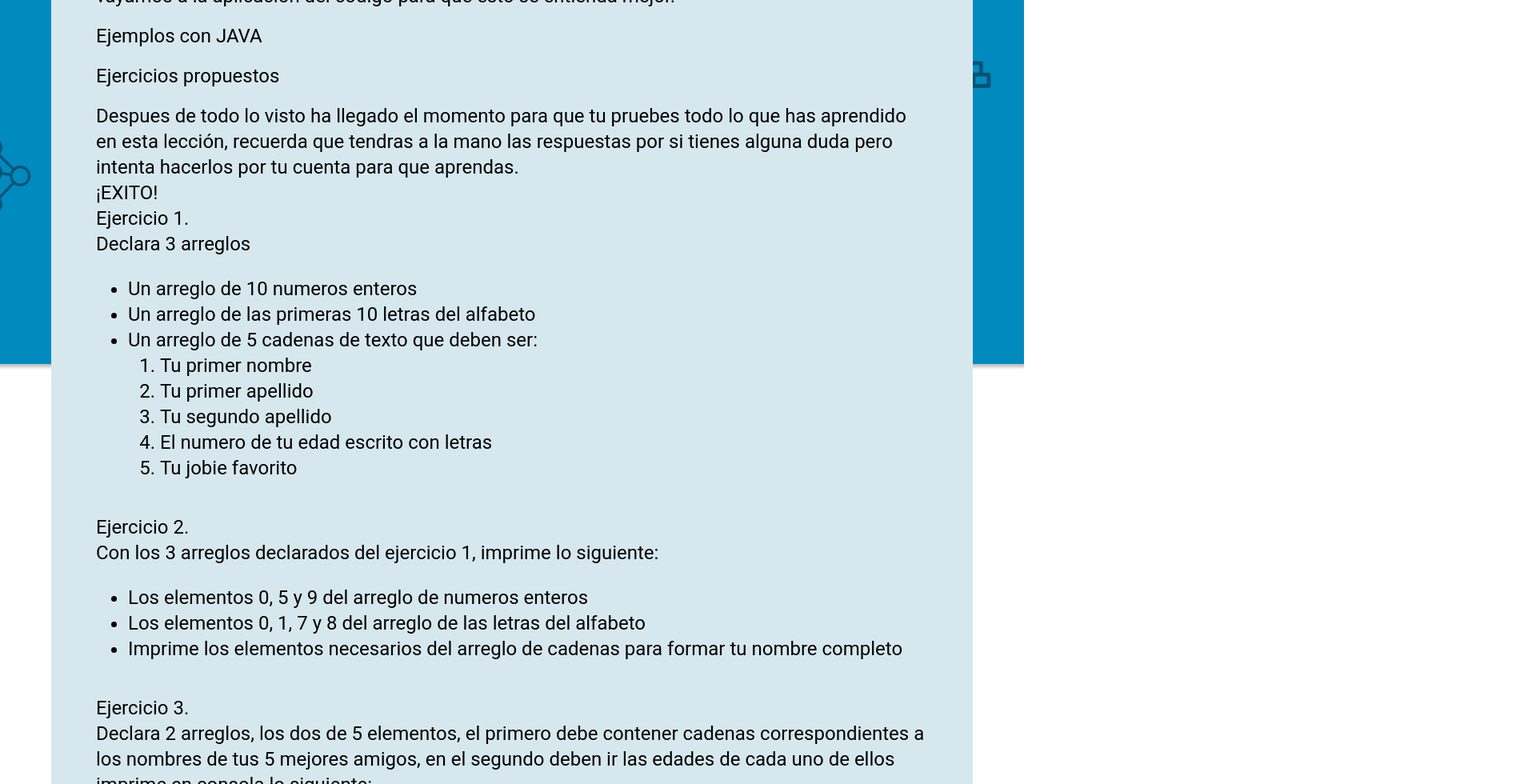
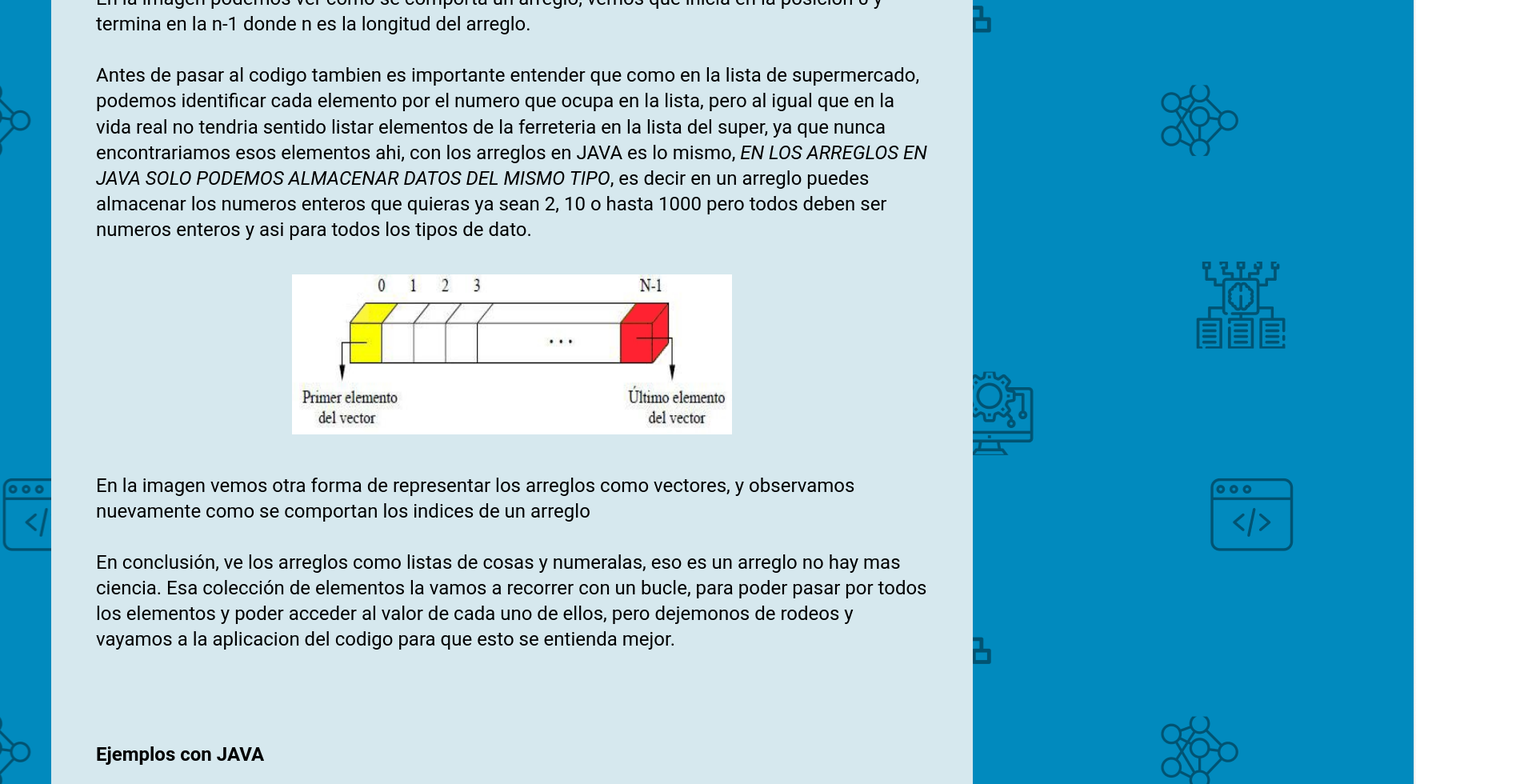
Before and after one commit to DavidPerezAntonio51/ProyectoSocial, a React (Create React App) app in the folder aprendamos-java/: page /temas/arreglos/que-es-un-arreglo/1/1 in a window 1280 px wide. Shown: the part 1800-2780 px from the top of the page at 80% size, 1920 px wide, since content can reach past the window. Built offline with nearby package versions, Linux system fonts and the light colour scheme; sample sign-in values are in the browser's storage.

Commit message:
Modificacion arreglos 5

```diff
--- a/aprendamos-java/src/Paginas/Temas/Arreglos/QueEsUnArreglo.js
+++ b/aprendamos-java/src/Paginas/Temas/Arreglos/QueEsUnArreglo.js
@@ -1,8 +1,9 @@
 import * as React from 'react';
 import { useContext } from "react";
+import { styled } from '@mui/material/styles';
 import UserContext from "../../../Contextos/UserContext";
-import { Grid, List, ListItem, Typography} from "@mui/material";
-import { Box, Container } from "@mui/system";
+import { Grid, List, ListItem, Typography, Card, CardContent, CardMedia, Paper} from "@mui/material";
+import { Box, Container, textAlign } from "@mui/system";
 import ListItemText from '@mui/material/ListItemText';
 import ListItemAvatar from '@mui/material/ListItemAvatar';
 import Avatar from '@mui/material/Avatar';
@@ -11,15 +12,22 @@ import Super2 from '../../../assets/img/imgListaSuper2.png';
 import Super3 from '../../../assets/img/imgListaSuper3.jpg';
 import Super4 from '../../../assets/img/imgListaSuper4.jpg';
 import Super5 from '../../../assets/img/imgListaSuper5.jpg';
-//import arre1 from '../../../assets/img/imgListaSuper2.jpg';
-//import arre2 from '../../../assets/img/imgListaSuper2.jpg';
+import arre1 from '../../../assets/img/imgArreglos1.jpg';
+import arre2 from '../../../assets/img/imgArreglos2.jpg';
 
+const Item = styled(Paper)(({ theme }) => ({
+    backgroundColor: theme.palette.mode === 'dark' ? '#1A2027' : '#fff',
+    ...theme.typography.body2,
+    padding: theme.spacing(1),
+    textAlign: 'center',
+    color: theme.palette.text.secondary,
+  }));
 
 function Arreglo() {
     const Usuario = useContext(UserContext);
     return (
         <>
-            <Container>
+            <Container padding = "5">
                 <Grid container>
                     <Grid item sx={{ minWidth: "100%" }}>
                         <Box sx={{
@@ -32,7 +40,7 @@ function Arreglo() {
                             </Typography>
                             <br/>
                             <Typography variant = "h5" component = "h3">
-                                Introducción teórica
+                                <b>Introducción teórica</b>
                             </Typography>
                             <br/>
                             <Typography variant = "h5" component = "h3">
@@ -103,39 +111,74 @@ function Arreglo() {
                                 solo que a diferencia de lo que estamos acostumbrados la numeracion de los arreglos inicia en 0, ESTO ES MUY
                                 IMPORTANTE que lo recuerdes, la numeracion de los elementos de los arreglos inicia en 0, es decir
                                 la misma lista de de supermercado dentro de un arreglo estaria numerada asi: <br/>
+                                    <center>
                                     0.- Sopa spaguetti<br/>
                                     1.- Leche<br/>
                                     2.- Galletas<br/>
                                     3.- Jabon para la ropa<br/>
                                     4.- Papel aluminio<br/>
                                     <br/>
+                                    </center>
                                 A la posición que ocupan los elementos en el arreglo se le llama indice, por ejemplo en el arreglo lista del super el elemento
                                 Galletas es el elemento con el indice 2 del arreglo.
+
+                                <Grid sx = {{textAlign : "center", padding : 5}}>
+                                    <img src = {arre2} height = "300" width = "550"/>
+                                </Grid>
+
+                                En la imagen podemos ver como se comporta un arreglo, vemos que inicia en la posición 0 y termina
+                                en la n-1 donde n es la longitud del arreglo.
                                 <br/><br/>
+
                                 Antes de pasar al codigo tambien es importante entender que como en la lista de supermercado, podemos identificar cada
                                 elemento por el numero que ocupa en la lista, pero al igual que en la vida real no tendria sentido listar elementos de la ferreteria
-                                en la lista del super, ya que nunca encontrariamos esos elementos ahi, con los arreglos en JAVA es lo mismo, EN LOS ARREGLOS EN JAVA
-                                SOLO PODEMOS ALMACENAR DATOS DEL MISMO TIPO, es decir en un arreglo puedes almacenar los numeros enteros que quieras ya sean 2, 10 o hasta 1000
+                                en la lista del super, ya que nunca encontrariamos esos elementos ahi, con los arreglos en JAVA es lo mismo, <i>EN LOS ARREGLOS EN JAVA
+                                SOLO PODEMOS ALMACENAR DATOS DEL MISMO TIPO</i>, es decir en un arreglo puedes almacenar los numeros enteros que quieras ya sean 2, 10 o hasta 1000
                                 pero todos deben ser numeros enteros y asi para todos los tipos de dato.
+
+                                <Grid sx = {{textAlign : "center", padding : 5}}>
+                                    <img src = {arre1} height = "200" width = "550"/>
+                                </Grid>
+
+                                En la imagen vemos otra forma de representar los arreglos como vectores, y observamos nuevamente
+                                como se comportan los indices de un arreglo
                                 <br/><br/>
                                 En conclusión, ve los arreglos como listas de cosas y numeralas, eso es un arreglo no hay mas ciencia. Esa colección de elementos
                                 la vamos a recorrer con un bucle, para poder pasar por todos los elementos y poder acceder al valor de cada uno de ellos, pero dejemonos
                                 de rodeos y vayamos a la aplicacion del codigo para que esto se entienda mejor.
                             </Typography>
-                            <br/>
+                        </Box>
+                    </Grid>
+                </Grid>
 
+                <Grid container>
+                    <Grid item sx={{ minWidth: "100%" }}>
+                        <Box sx={{
+                            backgroundColor: 'boticelli.main',
+                            color: "black",
+                            padding : 7
+                        }}>
                             <Typography variant = "h5" component = "h3">
-                                Ejemplos con JAVA
+                                <b>Ejemplos con JAVA</b>
+                            </Typography>
+                        </Box>
+                    </Grid>
+                </Grid>
+
+                <Grid container>
+                    <Grid item sx={{ minWidth: "100%" }}>
+                        <Box sx={{
+                            backgroundColor: 'boticelli.main',
+                            color: "black",
+                            padding : 7
+                        }}>
+                            <Typography variant = "h5" component = "h3">
+                                <b>Ejercicios propuestos</b>
                             </Typography>
                             <br/>
 
                             <Typography variant = "h5" component = "h3">
-                                Ejercicios propuestos
-                            </Typography>
-                            <br/>
-
-                            <Typography variant = "h5" component = "h3">
-                                Despues de todo lo visto ha llegado el momento para que tu {Usuario.user} pruebes todo lo que has aprendido en esta lección,
+                                Despues de todo lo visto ha llegado el momento para que tu {Usuario.User} pruebes todo lo que has aprendido en esta lección,
                                 recuerda que tendras a la mano las respuestas por si tienes alguna duda pero intenta hacerlos por tu cuenta para
                                 que aprendas. <br/>
                                 ¡EXITO!
@@ -184,6 +227,8 @@ function Arreglo() {
                         </Box>
                     </Grid>
                 </Grid>
+
+
             </Container>
         </>
      );
```
